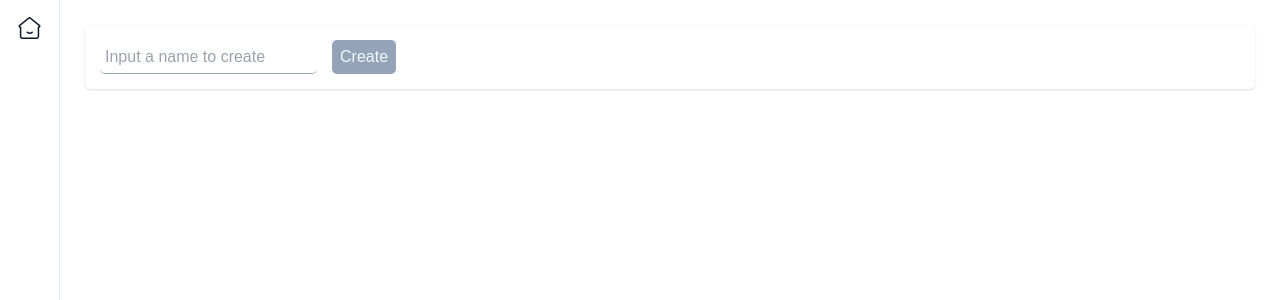
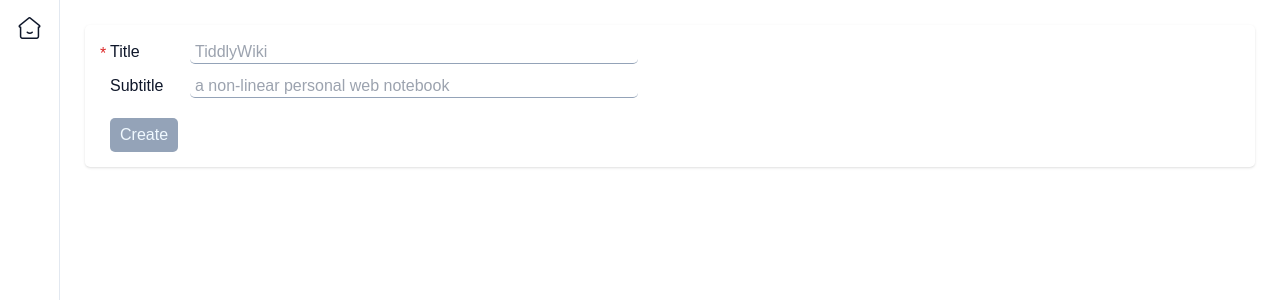
Before and after one commit to TecFancy/tw.tecfancy.com, a Next.js app: page / in a window 1280 px wide. Shown: the top 300 px of the page. Built offline with nearby package versions, Linux system fonts and the light colour scheme.

Commit message:
feat: add subtitle to new tw instance

```diff
--- a/src/app/components/card/styles.css
+++ b/src/app/components/card/styles.css
@@ -1,6 +1,6 @@
 .card {
     margin: 15px;
-    padding: 15px;
+    padding: 15px 25px;
     border-radius: 5px;
     box-shadow: 0 1px 3px 0 rgb(0 0 0 / 0.1), 0 1px 2px -1px rgb(0 0 0 / 0.1);
 }
--- a/src/app/components/create-tw-form/actions.ts
+++ b/src/app/components/create-tw-form/actions.ts
@@ -1,6 +1,7 @@
 'use server';
 
 export const createInstance = async (prevState: unknown, formData: FormData) => {
+    console.log('createInstance', formData);
     const res = await fetch('http://localhost:8080/api', {
         method: 'POST',
         body: JSON.stringify(Object.fromEntries(formData)),
--- a/src/app/components/create-tw-form/index.tsx
+++ b/src/app/components/create-tw-form/index.tsx
@@ -11,11 +11,11 @@ import "./styles.css";
 import type { ChangeEvent } from "react";
 
 const CreateTwForm = () => {
-    const [inputValue, setInputValue] = useState('');
+    const [titleValue, setTitleValue] = useState('');
     const [state, formAction, isPending] = useActionState(createInstance, null);
 
-    const handleChange = (e: ChangeEvent<HTMLInputElement>) => {
-        setInputValue(e.target.value?.trim());
+    const handleTwNameChange = (e: ChangeEvent<HTMLInputElement>) => {
+        setTitleValue(e.target.value?.trim());
     };
 
     useEffect(() => {
@@ -26,8 +26,26 @@ const CreateTwForm = () => {
 
     return (
         <Form action={formAction} className="create-tw-form">
-            <input name="twName" placeholder="Input a name to create" onChange={handleChange} />
-            <button type="submit" disabled={isPending || !inputValue}>{isPending ? 'Creating...' : 'Create'}</button>
+            <div className="form-item">
+                <label htmlFor="twName" className="required">Title</label>
+                <input
+                    name="twName"
+                    disabled={isPending}
+                    onChange={handleTwNameChange}
+                    autoComplete="false"
+                    placeholder="TiddlyWiki"
+                />
+            </div>
+            <div className="form-item">
+                <label htmlFor="twSubtitle">Subtitle</label>
+                <input
+                    name="twSubtitle"
+                    disabled={isPending}
+                    autoComplete="false"
+                    placeholder="a non-linear personal web notebook"
+                />
+            </div>
+            <button type="submit" disabled={isPending || !titleValue}>{isPending ? 'Creating...' : 'Create'}</button>
         </Form>
     );
 };
--- a/src/app/components/create-tw-form/styles.css
+++ b/src/app/components/create-tw-form/styles.css
@@ -1,27 +1,57 @@
 .create-tw-form {
     display: flex;
-    align-items: center;
-    justify-content: flex-start;
+    flex-direction: column;
+    align-items: flex-start;
+    justify-content: center;
 }
 
-.create-tw-form input {
+.create-tw-form .form-item {
+    width: 100%;
+    display: flex;
+    justify-content: flex-start;
+    align-items: center;
+    padding-bottom: 10px;
+}
+
+.create-tw-form .form-item label {
+    display: inline-block;
+    width: 80px;
+    padding-right: 10px;
+    text-align: left;
+}
+
+.create-tw-form .form-item input {
     padding: 0 5px;
-    height: 34px;
-    line-height: 34px;
+    width: 40%;
+    height: 24px;
+    line-height: 24px;
     border-bottom: 1px solid var(--border-color);
     border-radius: 5px;
 }
 
-.create-tw-form input:focus {
+.create-tw-form .form-item input:focus {
     outline: none;
 }
 
+.create-tw-form .form-item label.required {
+    position: relative;
+}
+
+.create-tw-form .form-item label.required::before {
+    content: '*';
+    color: #dc2626;
+    position: absolute;
+    top: 2px;
+    left: -10px;
+}
+
 .create-tw-form button {
-    margin-left: 15px;
-    padding: 5px 8px;
+    padding: 5px 10px;
+    margin-top: 10px;
     border-radius: 5px;
     color: #f0f9ff;
     background-color: #075985;
+    transition: 0.3s;
 }
 
 .create-tw-form button[disabled] {
--- a/src/lib/index.ts
+++ b/src/lib/index.ts
@@ -47,6 +47,19 @@ const updateInstanceTitle = (params: { dataDir: string; twName: string; }) => {
     writeFileSync(filePath, siteTitleTid, 'utf-8');
 };
 
+const updateInstanceSubTitle = (params: { dataDir: string; twSubtitle: string; }) => {
+    const siteSubtitleTid = [
+        `created: ${generateTiddlyWikiTimestamp()}`,
+        `modified: ${generateTiddlyWikiTimestamp()}`,
+        'title: $:/SiteSubtitle',
+        'type: text/vnd.tiddlywiki',
+        '',
+        params.twSubtitle,
+    ].join('\n');
+    const filePath = join(params.dataDir, 'tiddlers', '$__SiteSubtitle.tid');
+    writeFileSync(filePath, siteSubtitleTid, 'utf-8');
+};
+
 const saveInstances = () => {
     const data = Array.from(instances.values()).map(({ id, pid, port, dataDir, twName }) => ({
         id,
@@ -58,7 +71,7 @@ const saveInstances = () => {
     writeFileSync(INSTANCES_FILE, JSON.stringify(data, null, 2), 'utf-8');
 };
 
-export const createInstance = async (params: { twName: string }) => {
+export const createInstance = async (params: { twName: string, twSubtitle: string }) => {
     const id = uuidv4();
     const port = await getAvailablePort();
     const dataDir = join(BASE_DATA_DIR, id);
@@ -114,6 +127,7 @@ export const createInstance = async (params: { twName: string }) => {
     };
 
     updateInstanceTitle({ dataDir, twName: params.twName });
+    updateInstanceSubTitle({ dataDir, twSubtitle: params.twSubtitle });
 
     instances.set(id, instance);
     saveInstances();
```
Also changed, not shown: src/app/components/create-tw-form/create-button.tsx (added, +13 -0 lines).
